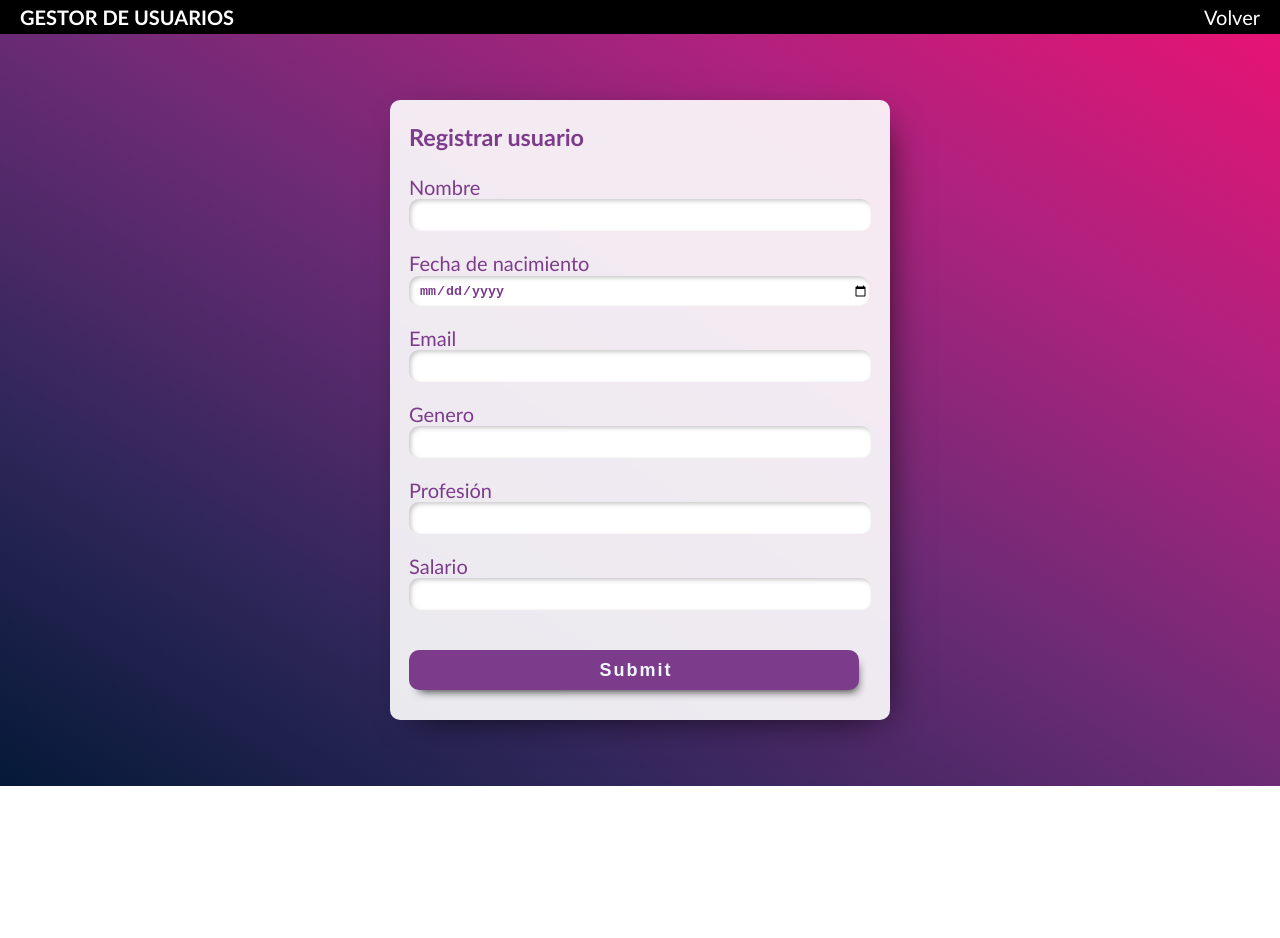
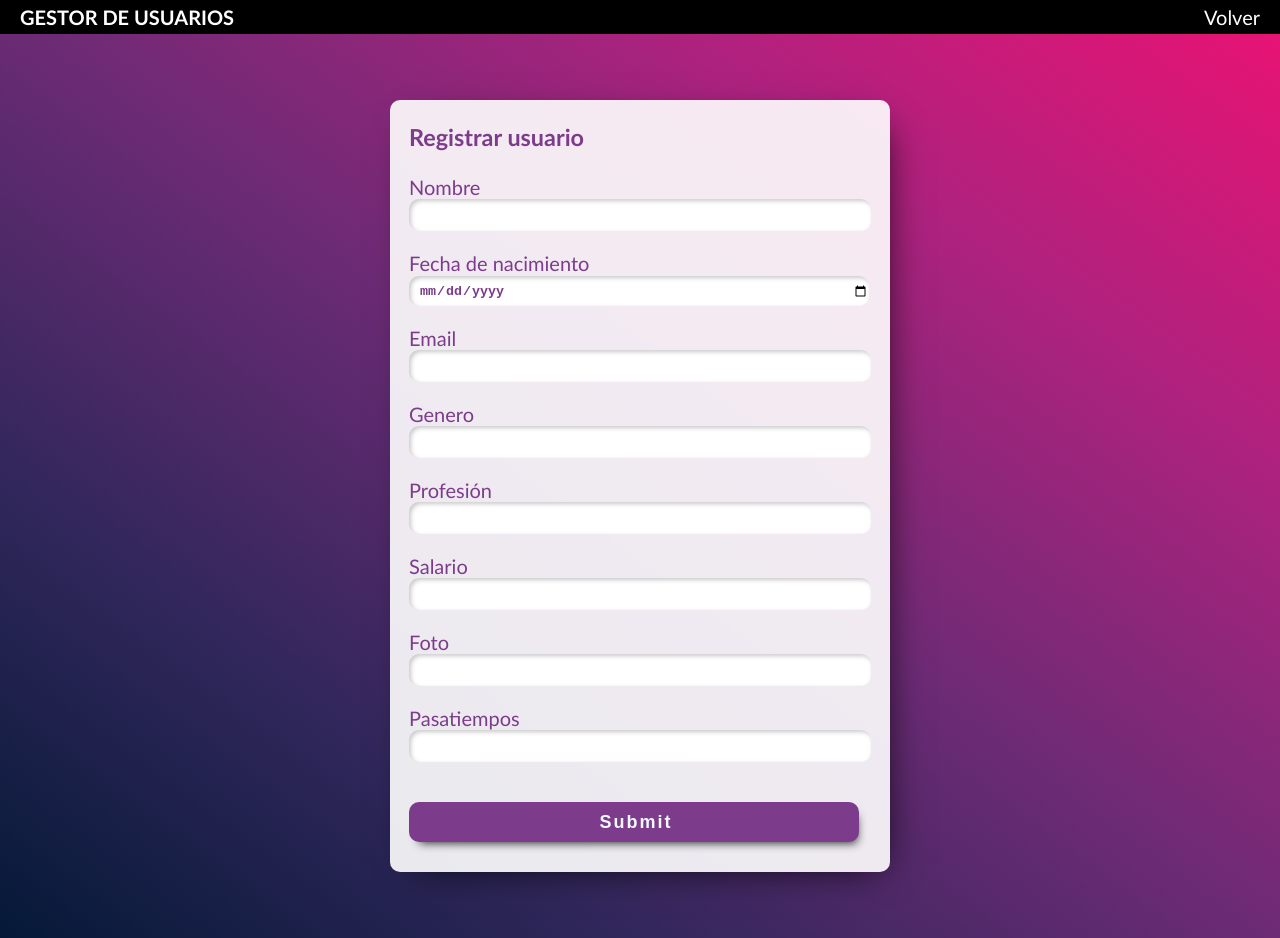
Before and after one commit to emiliasosa/TzuzulCode, a website: page Back end Fundamentals/views/new.html in a window 1280 px wide. Before the commit the page ends 800 px from the top, so only its background shows below. Drawn offline with Linux system fonts and the light colour scheme.

Commit message:
Update new.html

```diff
--- a/Back end Fundamentals/views/new.html
+++ b/Back end Fundamentals/views/new.html
@@ -18,17 +18,21 @@
                 <form action="/new" method="POST">
                     <h3>Registrar usuario</h3>
                     <label for="nombre">Nombre</label><br>
-                    <input type="text" name="name" class="bordeinterior"><br>
+                    <input type="text" name="name" class="bordeinterior" required><br>
                     <label for="date">Fecha de nacimiento</label><br>
-                    <input type="date" name="birthday" id="" class="bordeinterior"><br>
+                    <input type="date" name="birthday" id="" class="bordeinterior" required><br>
                     <label for="email">Email</label><br>
-                    <input type="email" name="email" id="" class="bordeinterior"><br>
+                    <input type="email" name="email" id="" class="bordeinterior" required><br>
                     <label for="genero">Genero</label><br>
-                    <input type="text" name="gender" id="" class="bordeinterior"><br>
+                    <input type="text" name="gender" id="" class="bordeinterior" required><br>
                     <label for="profesion">Profesión</label><br>
-                    <input type="text" name="profession" id="" class="bordeinterior"><br>
+                    <input type="text" name="profession" id="" class="bordeinterior" required><br>
                     <label for="salario">Salario</label><br>
-                    <input type="number" name="salary" id="" class="bordeinterior"><br>
+                    <input type="number" name="salary" id="" class="bordeinterior" required><br>
+                    <label for="foto">Foto</label><br>
+                    <input type="text" name="picture" id="" class="bordeinterior" required><br>
+                    <label for="about">Pasatiempos</label><br>
+                    <input type="text" name="about" id="" class="bordeinterior" maxlength="120" required><br>
                     <input type="submit" class="submit">
                 </form>
         </div>
```
